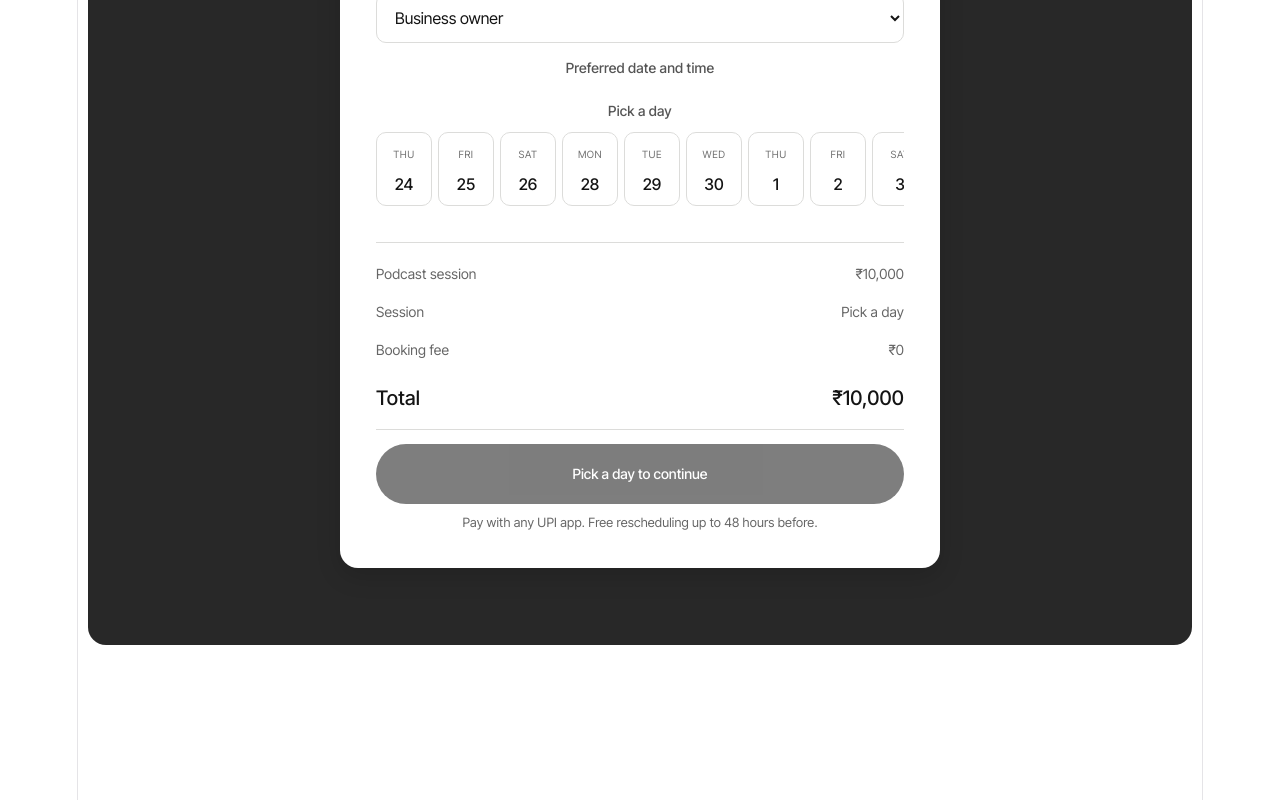
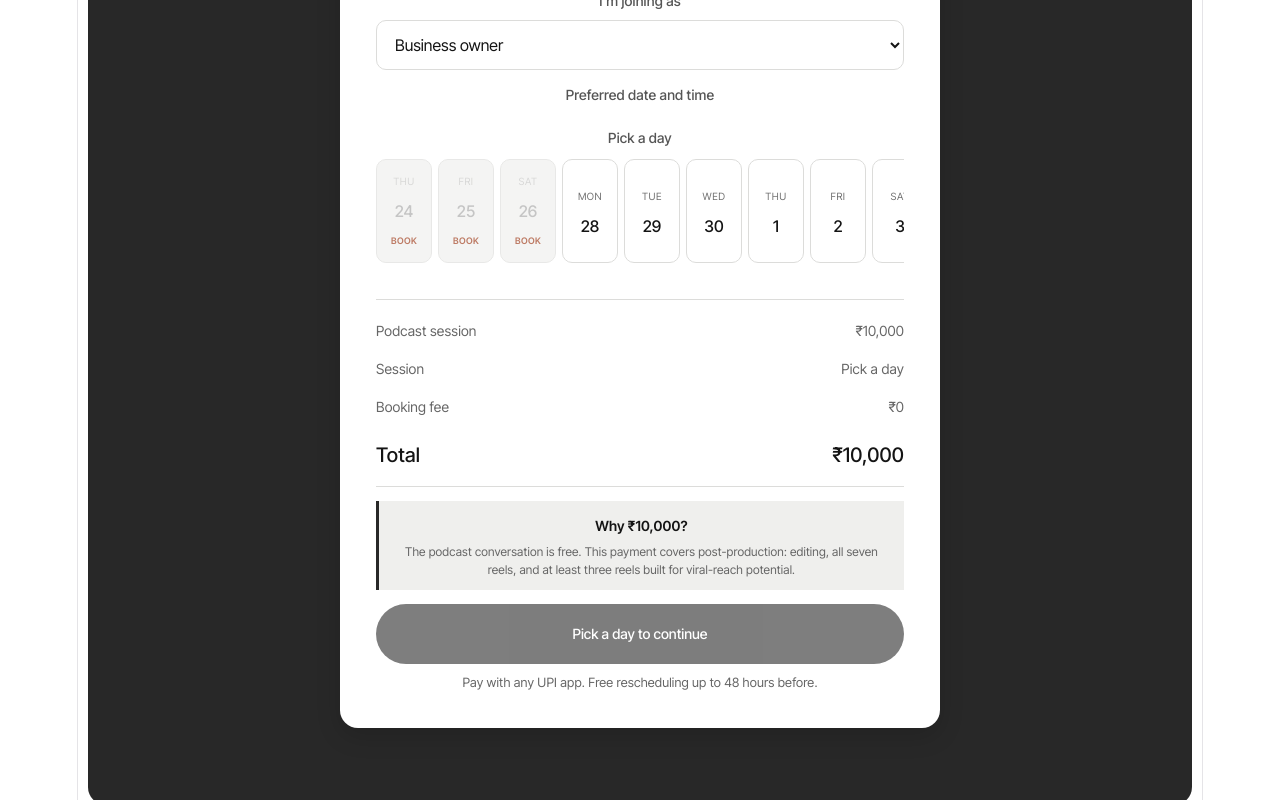
Before and after one commit to jayeshsarode25/react-landing-page, a React (Vite) app: page / in a window 1280 px wide. Shown: the part 4840-5640 px from the top of the page. Built offline with nearby package versions, Linux system fonts and the light colour scheme.

Commit message:
second commit

```diff
--- a/src/App.css
+++ b/src/App.css
@@ -844,6 +844,20 @@ button {
   background: var(--mist);
 }
 
+.slotpicker__day:disabled,
+.slotpicker__day.is-unavailable {
+  color: var(--gray);
+  background: var(--mist);
+  border-color: var(--line);
+  cursor: not-allowed;
+  opacity: 0.65;
+}
+
+.slotpicker__day:disabled:hover {
+  border-color: var(--line);
+  background: var(--mist);
+}
+
 .slotpicker__day.is-selected {
   color: #fff;
   background: var(--ink);
@@ -860,6 +874,18 @@ button {
 .slotpicker__day-num {
   font-size: clamp(13px, 1.5vw, 16px);
   font-weight: 500;
+}
+
+.slotpicker__day-tag {
+  color: #9a3412;
+  font-size: 9px;
+  font-weight: 600;
+  text-transform: uppercase;
+  letter-spacing: 0.04em;
+}
+
+.slotpicker__day.is-selected .slotpicker__day-tag {
+  color: #fed7aa;
 }
 
 .slotpicker__slots {
@@ -982,6 +1008,26 @@ button {
   line-height: 1.4;
 }
 
+.checkout__value {
+  margin: 0 0 14px;
+  padding: 12px 14px;
+  background: var(--mist);
+  border-left: 3px solid var(--ink);
+}
+
+.checkout__value strong {
+  display: block;
+  margin-bottom: 4px;
+  font-size: 14px;
+}
+
+.checkout__value p {
+  margin: 0;
+  color: var(--muted);
+  font-size: 12px;
+  line-height: 1.45;
+}
+
 .success {
   padding: 12px 0;
 }
@@ -1101,6 +1147,26 @@ button {
 
 .pay__body {
   padding: clamp(16px, 3vw, 28px);
+}
+
+.pay__why {
+  margin-bottom: 20px;
+  padding: 14px;
+  background: var(--mist);
+  border-left: 3px solid var(--ink);
+}
+
+.pay__why h3 {
+  margin: 0 0 6px;
+  font-size: 16px;
+  font-weight: 600;
+}
+
+.pay__why p {
+  margin: 0;
+  color: var(--muted);
+  font-size: 13px;
+  line-height: 1.5;
 }
 
 .pay__text {
--- a/src/App.jsx
+++ b/src/App.jsx
@@ -92,11 +92,11 @@ const CASE_STUDIES = [
 
 const DELIVERABLES = [
   "One highlighted story, shaped around your business",
-  "2–3 hour shoot at our studio or yours",
+  "2–3 hour shoot at our studio",
   "One 20–30 minute long-form video",
   "10–15 short vertical clips, cut for Reels and Shorts",
   "Fully edited, posted on the guest’s own social pages",
-  "Minimum 3 clips built with viral-reach potential",
+  "Minimum 3 reels built with viral-reach potential among 7 reels",
 ];
 
 // Demo time slots for the booking calendar. Swap this for real availability
@@ -635,7 +635,15 @@ function hashString(str) {
   return h;
 }
 
-function slotsFor(iso) {
+function slotsFor(iso, isPriorityDate = false) {
+  if (isPriorityDate) {
+    return SLOT_TIMES.map((time) => ({ time, booked: false }));
+  }
+
+  if (new Date(`${iso}T00:00:00`).getDate() === 29) {
+    return SLOT_TIMES.map((time, index) => ({ time, booked: index === 2 }));
+  }
+
   const h = hashString(iso);
   return SLOT_TIMES.map((time, i) => ({ time, booked: ((h >> (i * 2)) & 3) === 0 }));
 }
@@ -650,26 +658,31 @@ function formatDay(iso) {
 
 function SlotPicker({ date, slot, onChange }) {
   const days = useMemo(() => daysAhead(21), []);
-  const activeSlots = date ? slotsFor(date) : [];
+  const selectedDayIndex = days.findIndex((day) => isoOf(day) === date);
+  const activeSlots = date && selectedDayIndex >= 3 ? slotsFor(date) : [];
 
   return (
     <div className="slotpicker">
       <p className="slotpicker__label">Pick a day</p>
       <div className="slotpicker__days">
-        {days.map((d) => {
+        {days.map((d, index) => {
           const iso = isoOf(d);
           const selected = iso === date;
+          const unavailable = index < 3;
           return (
             <button
               type="button"
               key={iso}
-              className={`slotpicker__day${selected ? " is-selected" : ""}`}
+              className={`slotpicker__day${selected ? " is-selected" : ""}${unavailable ? " is-unavailable" : ""}`}
+              disabled={unavailable}
+              aria-label={`${formatDay(iso)}${unavailable ? ", unavailable" : ", available"}`}
               onClick={() => onChange(iso, "")}
             >
               <span className="slotpicker__day-name">
                 {d.toLocaleDateString("en-US", { weekday: "short" })}
               </span>
               <span className="slotpicker__day-num">{d.getDate()}</span>
+              {unavailable && <span className="slotpicker__day-tag">Book</span>}
             </button>
           );
         })}
@@ -843,7 +856,6 @@ function Booking() {
                   <label htmlFor="guest">I’m joining as</label>
                   <select id="guest" value={form.guest} onChange={update("guest")}>
                     <option>Business owner</option>
-                    <option>Influencer</option>
                   </select>
                 </div>
                 <div className="field field--slot">
@@ -870,6 +882,14 @@ function Booking() {
                       {money(pkg.price)}
                     </motion.span>
                   </div>
+                </div>
+
+                <div className="checkout__value">
+                  <strong>Why ₹10,000?</strong>
+                  <p>
+                    The podcast conversation is free. This payment covers post-production:
+                    editing, all seven reels, and at least three reels built for viral-reach potential.
+                  </p>
                 </div>
 
                 <motion.button
@@ -988,7 +1008,6 @@ function Footer() {
         <nav aria-label="Footer">
           <a href="#">Instagram</a>
           <a href="#">YouTube</a>
-          <a href="#">Spotify</a>
         </nav>
       </div>
     </footer>
--- a/src/components/Paymentmodal.jsx
+++ b/src/components/Paymentmodal.jsx
@@ -121,6 +121,14 @@ export default function PaymentModal({ amount, packageName, details, sessionLabe
         </header>
 
         <div className="pay__body">
+          <section className="pay__why" aria-labelledby="payment-value-title">
+            <h3 id="payment-value-title">Why ₹10,000?</h3>
+            <p>
+              The podcast conversation is free. This payment covers post-production: editing,
+              all seven reels, and at least three reels built for viral-reach potential.
+            </p>
+          </section>
+
           {mobile ? (
             <>
               <p className="pay__text">Choose your UPI app to pay instantly.</p>
```
